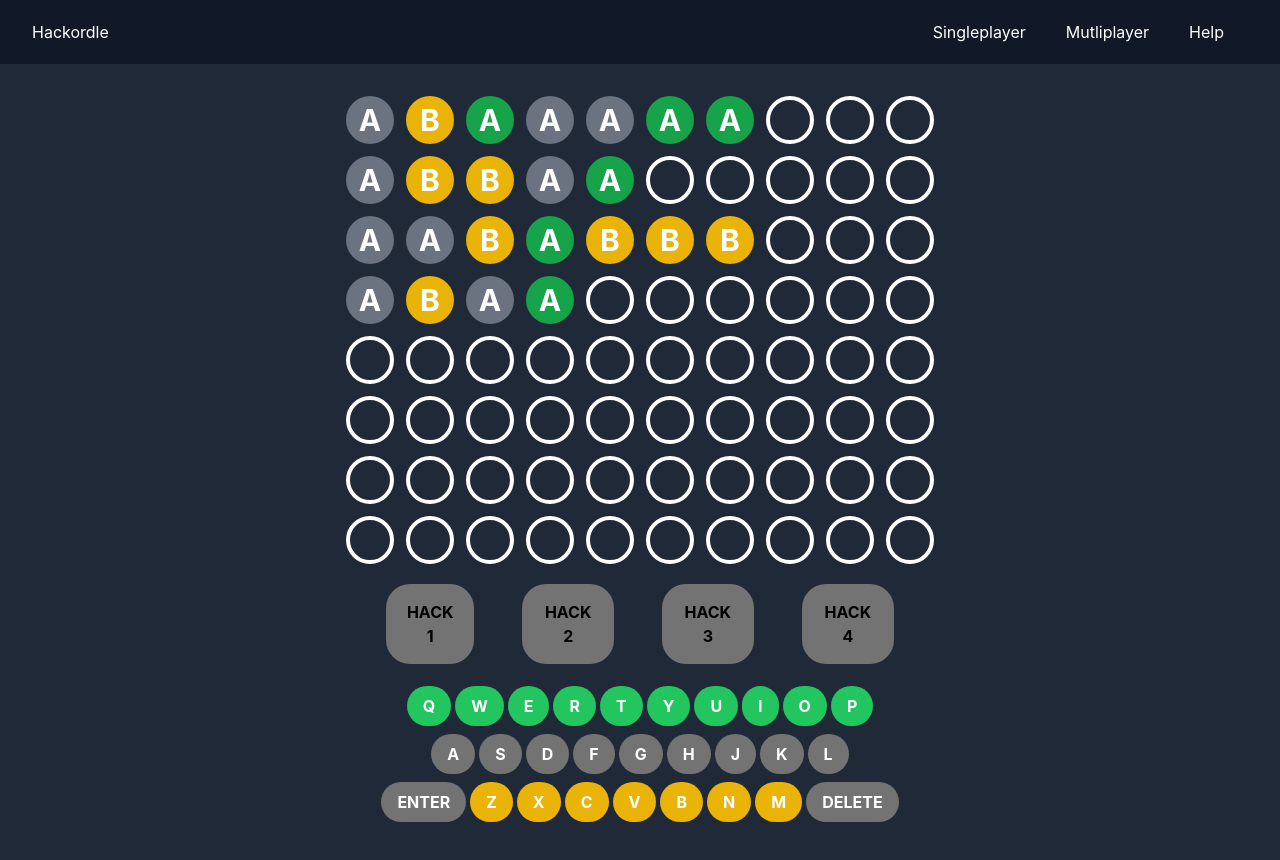
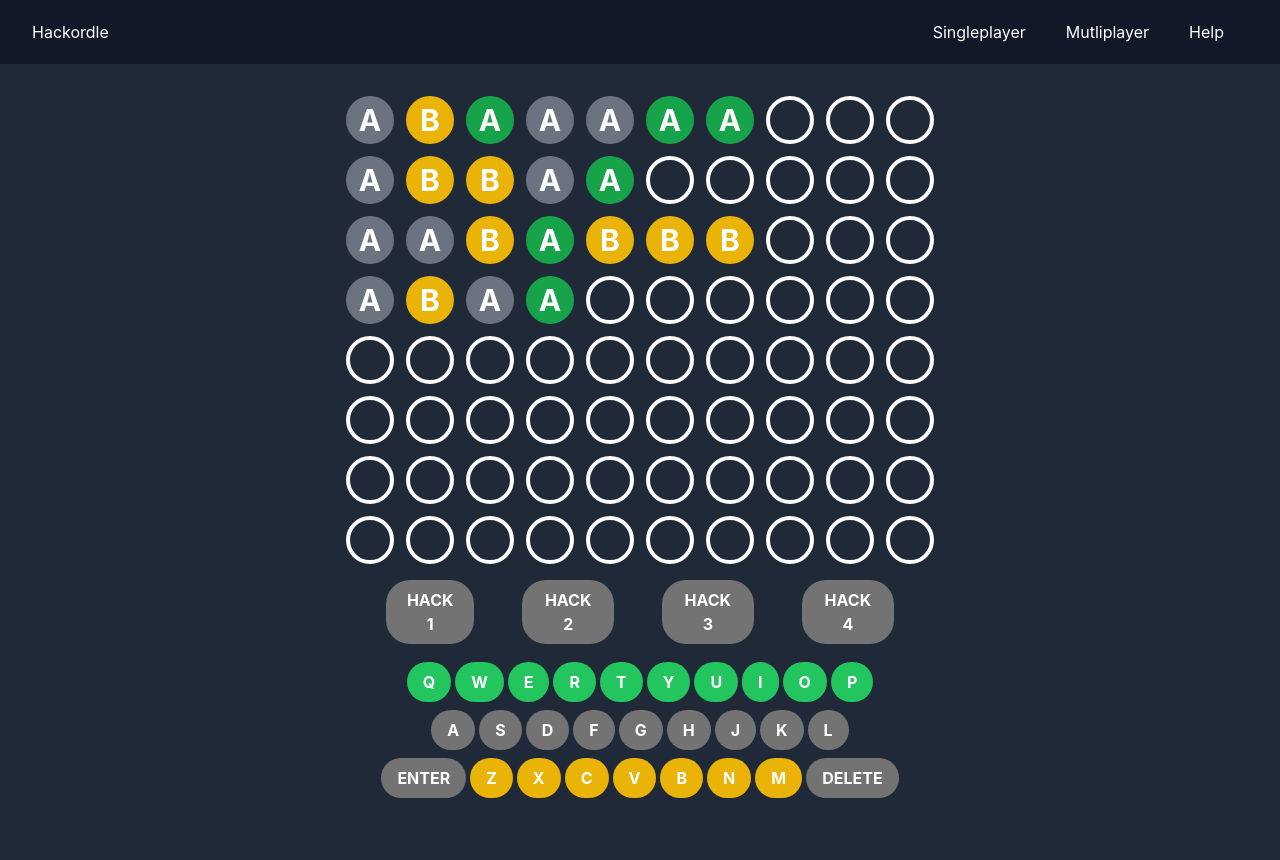
Before and after one commit to hackordle-team/hackordle-frontend, a React (Create React App) app: page /single in a window 1280 px wide. Shown: the top 860 px of the page. Built offline with nearby package versions, Linux system fonts and the light colour scheme.

Commit message:
refactor buttons

```diff
--- a/src/game/HackButton.tsx
+++ b/src/game/HackButton.tsx
@@ -8,7 +8,7 @@ interface HackbarProps {
 
 const HackButton: React.FC<HackbarProps> = ({hackName, hackFunction}) => {
     return (
-        <button className="rounded-3xl bg-neutral-500 text-black font-bold p-4 border-box mx-6 hover:bg-neutral-400"
+        <button className="rounded-3xl bg-neutral-500 text-white font-bold px-4 py-2 border-box mx-6 hover:bg-neutral-400"
                 onClick={hackFunction} key={hackName}>{hackName}</button>
     )
 };
--- a/src/game/Hackbar.tsx
+++ b/src/game/Hackbar.tsx
@@ -8,7 +8,7 @@ interface HackbarProps {
 
 const Hackbar: React.FC<HackbarProps> = ({hackNames, hackFunctions}) => {
     return (
-        <div className="flex justify-center px-4 py-5 w-full">
+        <div className="flex justify-center px-4 py-4 w-full">
             {hackNames.map((item,index)=>{
                 return <HackButton key={item} hackName={item} hackFunction={hackFunctions[index]}/>
             })}
```
